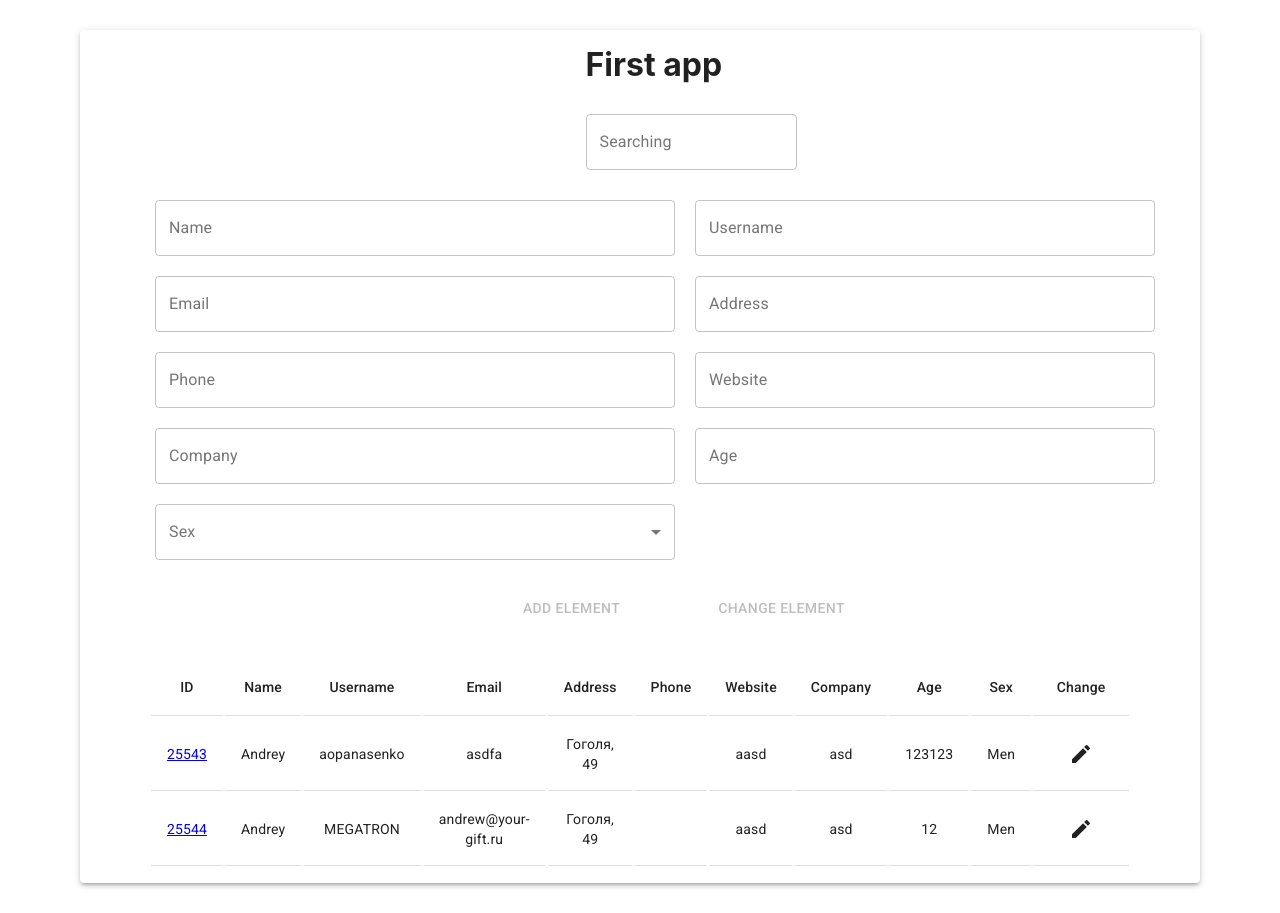
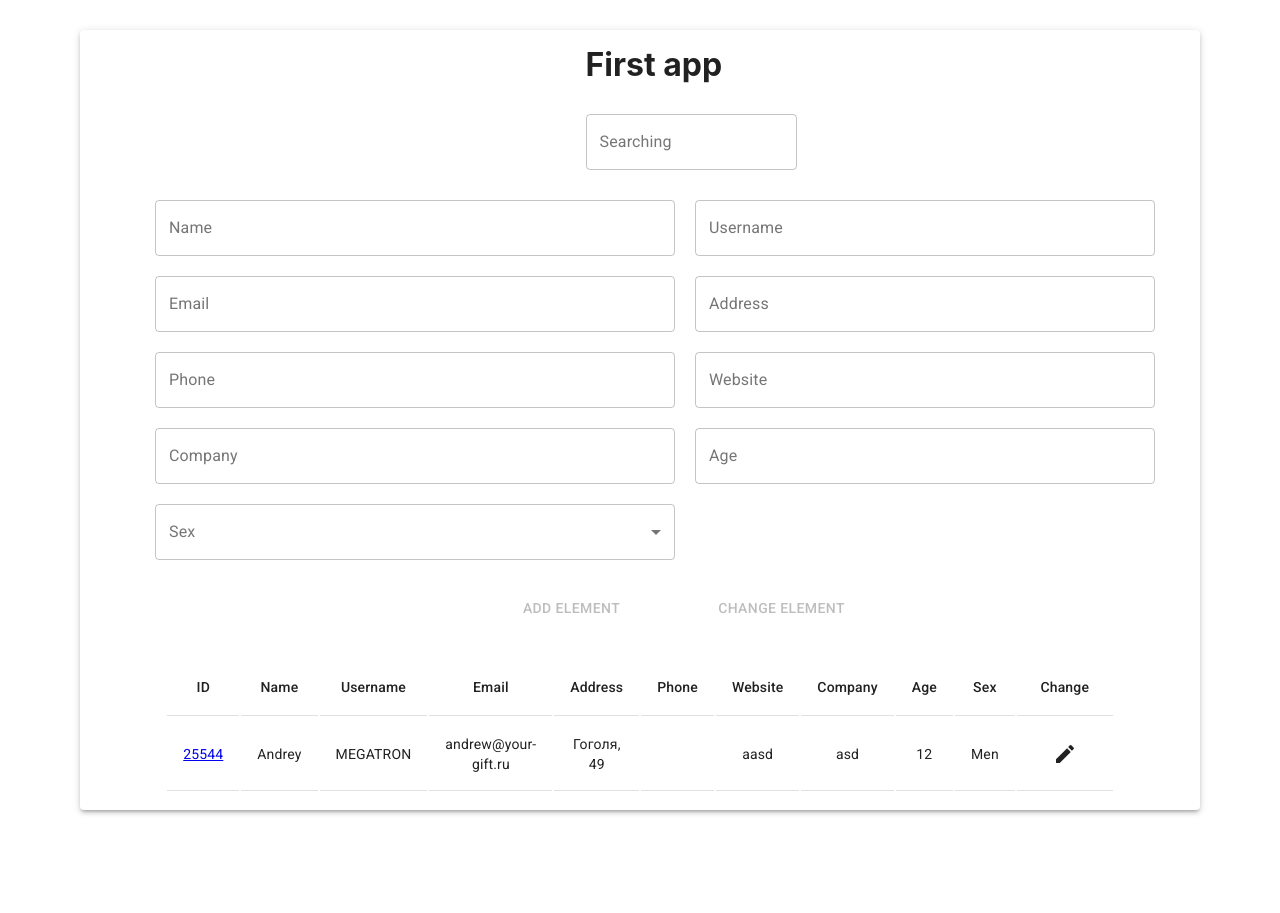
Before and after one commit to asp312/repfront, a React (Create React App) app: page / in a window 1280 px wide. After the commit the page ends 840 px from the top, so only its background shows below. Built offline with nearby package versions, Linux system fonts and the light colour scheme; data requests are answered from the project's data file.

Commit message:
Resolve conflicts

```diff
--- a/db.json
+++ b/db.json
@@ -1,17 +1,5 @@
 {
   "users": [
-    {
-      "name": "Andrey",
-      "username": "aopanasenko",
-      "age": "123123",
-      "sex": "Men",
-      "email": "asdfa",
-      "address": "Гоголя, 49",
-      "phone": "",
-      "website": "aasd",
-      "company": "asd",
-      "id": 25543
-    },
     {
       "name": "Andrey",
       "username": "MEGATRON",
--- a/src/components/ModalsBlock/ModalsBlock.jsx
+++ b/src/components/ModalsBlock/ModalsBlock.jsx
@@ -1,4 +1,4 @@
-import React, { useCallback, useContext } from 'react';
+import React, { useCallback, useContext, useEffect } from 'react';
 import { useParams, useHistory } from 'react-router-dom';
 import { FailureModal } from './FailureModal';
 import { SuccessModal } from './SuccesModal';
@@ -17,10 +17,15 @@ export const ModalBlock = () => {
     const history = useHistory();
     const params = useParams();
 
+    useEffect(() => {
+
+    }, [params]);
+
     const handleCloseModal = useCallback(
         () => setModalName(''),
         [],
     );
+
     const handleButtonClick = useCallback(() => {
         fetch(`http://localhost:3001/users/${params.id}`, {
             method: 'DELETE',
@@ -31,7 +36,7 @@ export const ModalBlock = () => {
                 setModalName(MODAL_NAME.FAILURE_MODAL);
             });
 
-    }, [list]);
+    }, [list, params]);
 
 
     return (
--- a/src/pages/UserInfo/UserInfo.js
+++ b/src/pages/UserInfo/UserInfo.js
@@ -2,7 +2,7 @@ import React, {useCallback, useContext} from 'react';
 import Paper from '@material-ui/core/Paper';
 import Typography from '@material-ui/core/Typography';
 import { styled } from '@material-ui/core';
-import { Button } from '../../components';
+import {Button, ModalBlock} from '../../components';
 import List from '@material-ui/core/List';
 import ListItem from '@material-ui/core/ListItem';
 import Box from '@material-ui/core/Box';
@@ -62,6 +62,8 @@ function UserInfo() {
     }
 
     return (
+        <>
+        <ModalBlock />
         <Paper elevation={3} className = "secondPaper">
             <TypWrapper>
                 <Typography variant="h4" component="h1">Список друзей</Typography>
@@ -86,6 +88,7 @@ function UserInfo() {
             <Button  text={'Go to homepage'} onClick={handleOpenChoiceModal}/>
             <Button  text={'Open success modal'} onClick={handleOpenSuccessModal}/>
         </Paper>
+        </>
     )
 };
 
```
Also changed, not shown: 1 other file (tests, documents, lock files or other folders).
